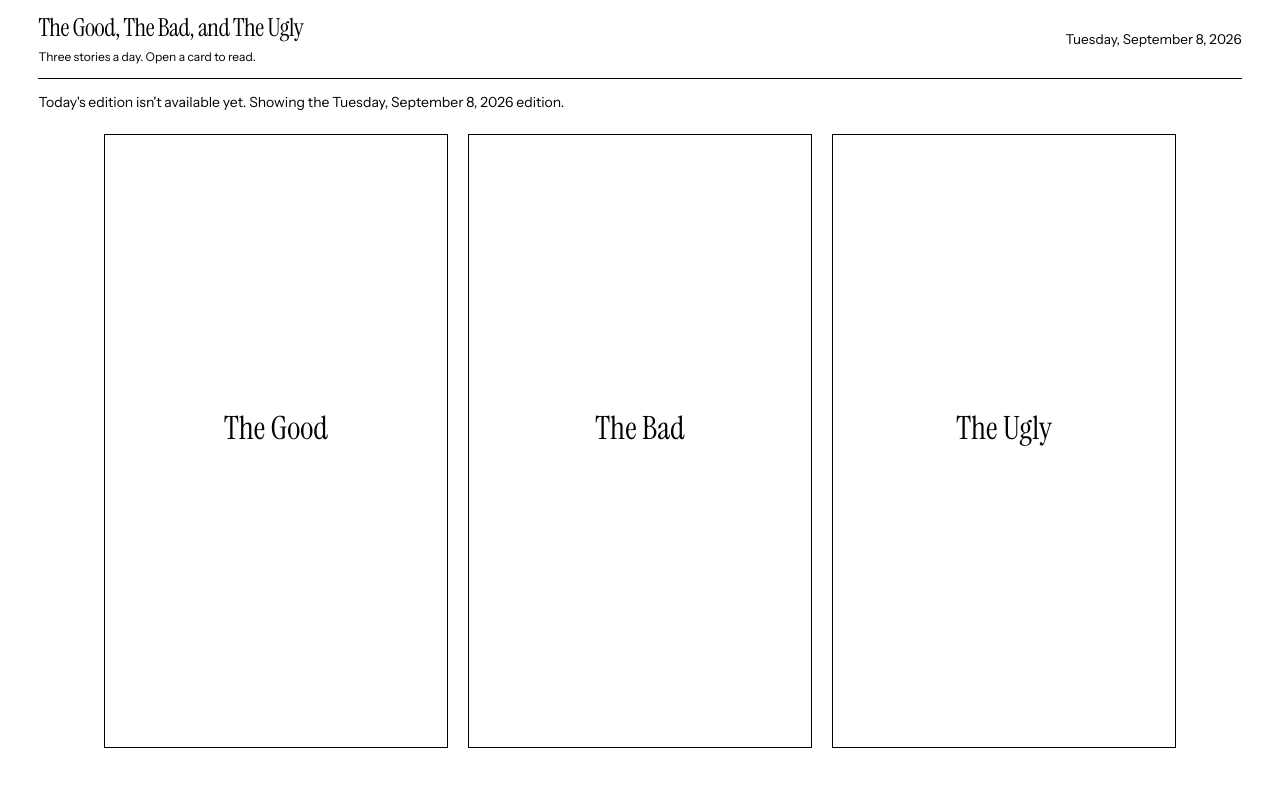
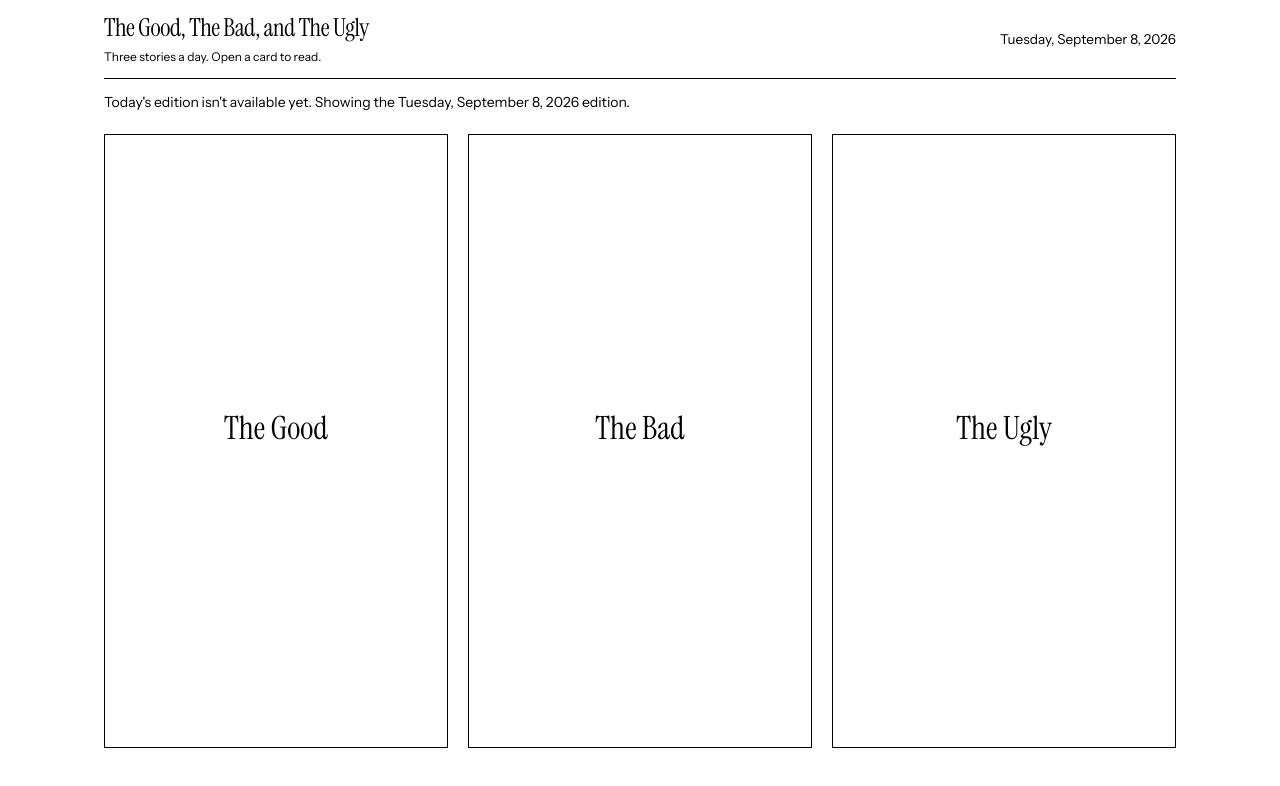
Before and after one commit to jayme218/good-bad-ugly, a React (Vite) app: page / in a window 1280 px wide. Shown: the top 786 px of the page. Built offline with nearby package versions, Linux system fonts and the light colour scheme.

Commit message:
Align page frame and refine reading spacing

```diff
--- a/src/components/Header.tsx
+++ b/src/components/Header.tsx
@@ -11,7 +11,7 @@ export function Header({
 }) {
   return (
     <header
-      className={`flex min-h-[4.5rem] shrink-0 flex-wrap items-center justify-between gap-x-6 gap-y-3 px-[clamp(1rem,3vw,2.5rem)] py-3 ${visible ? 'chrome-in' : 'invisible'}`}
+      className={`mx-auto flex min-h-[4.5rem] w-full max-w-[72rem] shrink-0 flex-wrap items-center justify-between gap-x-6 gap-y-3 px-[clamp(1rem,4vw,2.5rem)] py-3 ${visible ? 'chrome-in' : 'invisible'}`}
       aria-hidden={!visible}
     >
       <div className="min-w-0">
--- a/src/components/NewsCard.tsx
+++ b/src/components/NewsCard.tsx
@@ -25,7 +25,7 @@ export function StoryBody({ item, fillHeight = true }: { item: NewsItem; fillHei
           </li>
         ))}
       </ul>
-      <p className="mb-5 font-sans text-xs leading-relaxed">
+      <p className="font-sans text-xs leading-relaxed">
         {item.source ? (
           <a
             href={item.source.url}
@@ -38,7 +38,7 @@ export function StoryBody({ item, fillHeight = true }: { item: NewsItem; fillHei
           </a>
         ) : 'Source not provided'}
       </p>
-      <section aria-label="Editor's note" className="mt-auto border-l border-black pt-[clamp(0.85rem,2vh,1.2rem)] pl-3 font-sans text-[clamp(0.85rem,1.55vh,0.95rem)] leading-[1.5]">
+      <section aria-label="Editor's note" className="mt-6 border-l border-black pl-3 font-sans text-[clamp(0.85rem,1.55vh,0.95rem)] leading-[1.5]">
         <h3 className="mb-2 text-xs">Editor's note</h3>
         <p>{item.editorNote}</p>
       </section>
```
